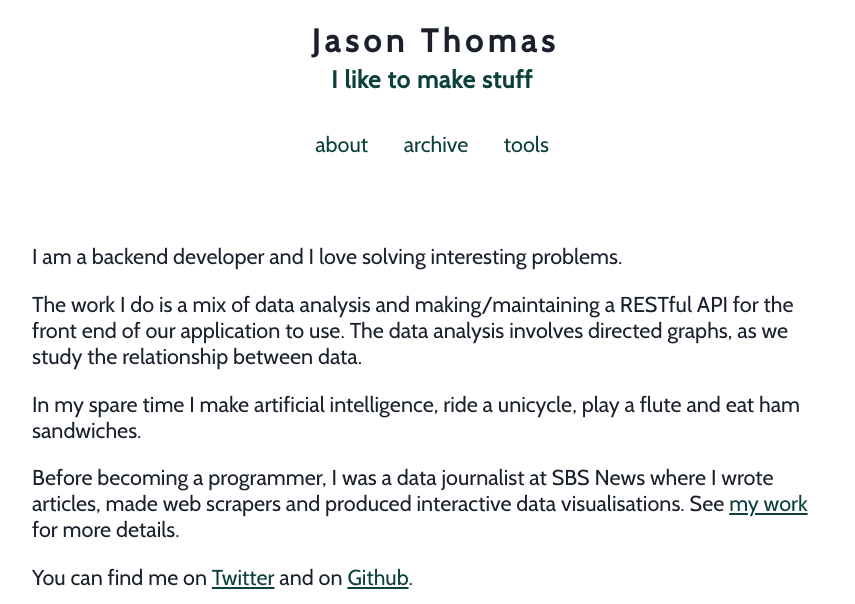
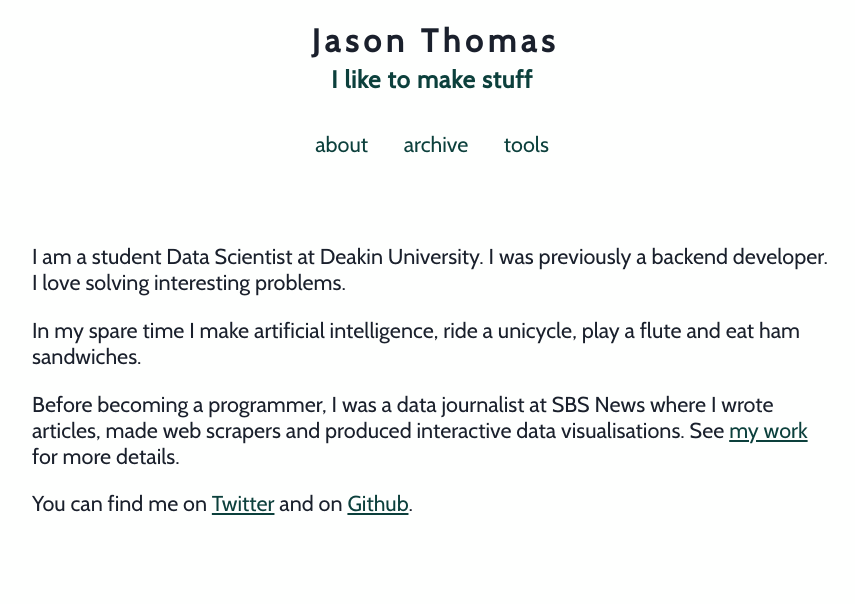
Before and after one commit to pulling-star/jason-thomas.zyx, a Flask app: page /about in a window 1280 px wide. Shown: the top 604 px of the page, without its empty margins (208-1063 px from the left). Run offline with Flask 2, Linux system fonts and the light colour scheme; some libraries are stand-ins or nearby versions.

Commit message:
About myself

```diff
--- a/templates/about.html
+++ b/templates/about.html
@@ -1,7 +1,6 @@
 {% extends "layout.html" %}
 {% block body %}
-  <p>I am a backend developer and I love solving interesting problems.<p>
-  <p>The work I do is a mix of data analysis and making/maintaining a RESTful API for the front end of our application to use. The data analysis involves directed graphs, as we study the relationship between data.</p>
+  <p>I am a student Data Scientist at Deakin University. I was previously a backend developer. I love solving interesting problems.<p>
   <p>In my spare time I make artificial intelligence, ride a unicycle, play a flute and eat ham sandwiches.</p>
   <p>Before becoming a programmer, I was a data journalist at SBS News where I wrote articles, made web scrapers and produced interactive data visualisations. See <a href="/my_work">my work</a> for more details.</p>
   <p>You can find me on <a href="https://twitter.com/jase_thomas" target="_blank">Twitter</a> and on <a href="https://github.com/JasonThomasData" target="_blank">Github</a>.</p>
```
